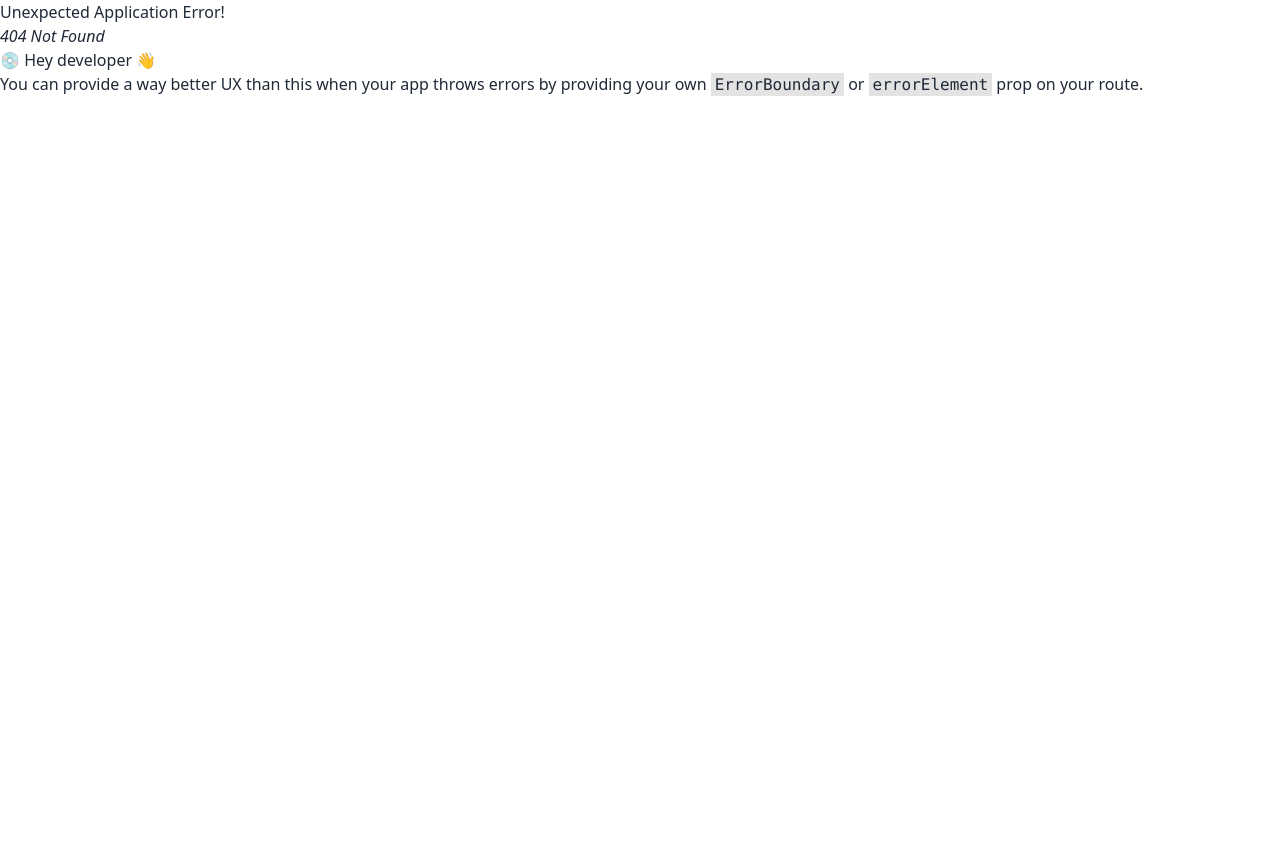
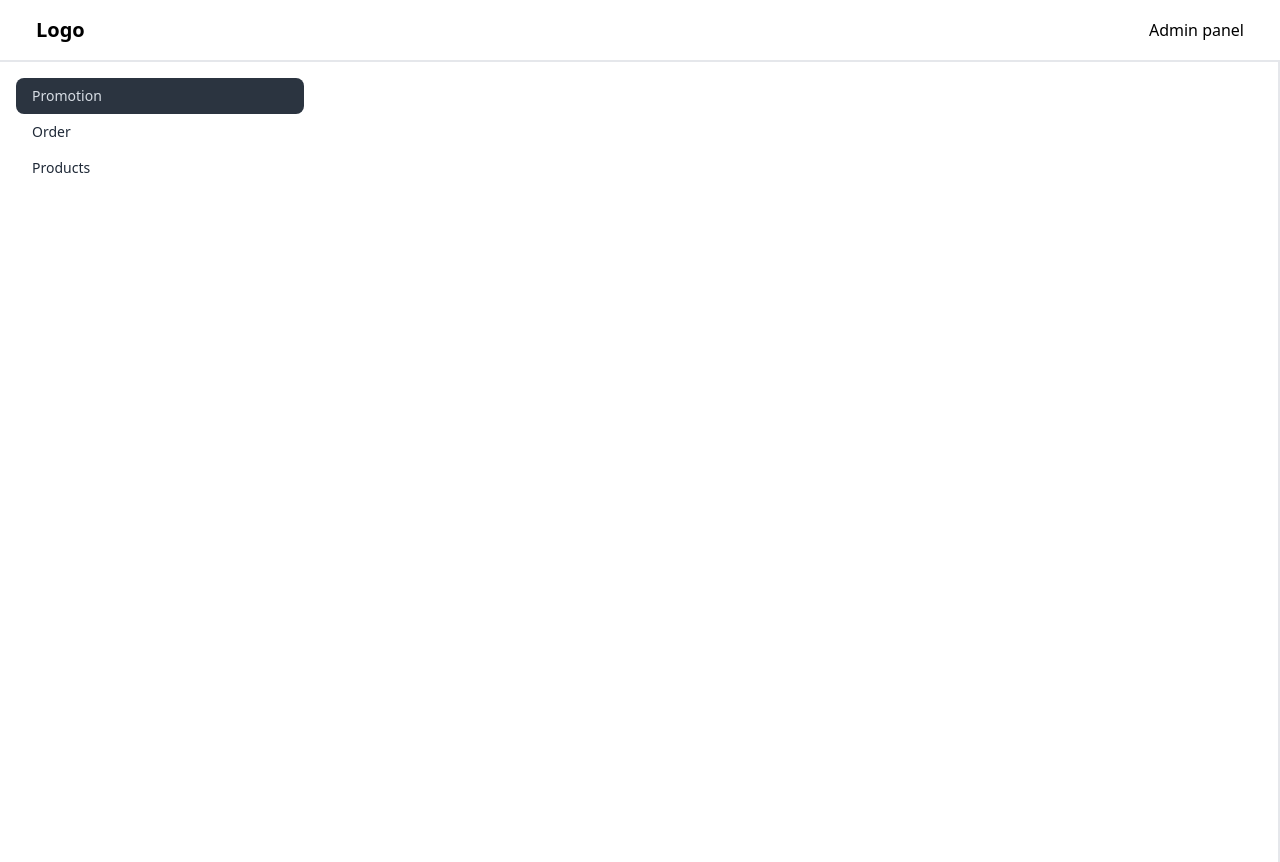
Before and after one commit to TouhedurRahman/zaynax-task-client, a React (Vite) app: page /admindashboard in a window 1280 px wide. Before the commit this address had no page. Before the commit the page ends 800 px from the top, so only its background shows below. Built offline with nearby package versions, Linux system fonts and the light colour scheme.

Commit message:
admin dashboard layout added

```diff
--- /dev/null
+++ b/src/Layout/AdminDashboard.jsx
@@ -0,0 +1,46 @@
+import { NavLink, Outlet } from "react-router-dom";
+import AdminNavbar from "../Pages/Shared/AdminNavbar/AdminNavbar";
+import { useState } from "react";
+
+const AdminDashboard = () => {
+    const [showPromoButtons, setShowPromoButtons] = useState(false);
+
+    const handlePromotionClick = () => {
+        setShowPromoButtons(!showPromoButtons);
+    };
+
+    return (
+        <div>
+            <AdminNavbar />
+            <div className="drawer lg:drawer-open border-e-2">
+                <input id="my-drawer-2" type="checkbox" className="drawer-toggle" />
+                <div className="drawer-content">
+                    {/* Page content here */}
+                    <Outlet />
+                    <label htmlFor="my-drawer-2" className="btn btn-primary drawer-button lg:hidden">Open drawer</label>
+                </div>
+                <div className="drawer-side">
+                    <label htmlFor="my-drawer-2" aria-label="close sidebar" className="drawer-overlay"></label>
+                    <ul className="menu p-4 w-80 min-h-full bg-[white] text-base-content">
+                        {/* Sidebar content here */}
+
+                        <li>
+                            <NavLink onClick={handlePromotionClick}>Promotion</NavLink>
+                            {
+                                showPromoButtons &&
+                                <>
+                                    <li><NavLink to="/">Order</NavLink></li>
+                                    <li><NavLink to="/">Products</NavLink></li>
+                                </>
+                            }
+                        </li>
+                        <li><NavLink to="/">Order</NavLink></li>
+                        <li><NavLink to="/">Products</NavLink></li>
+                    </ul>
+                </div>
+            </div>
+        </div>
+    );
+};
+
+export default AdminDashboard;
--- a/src/Layout/Main.jsx
+++ b/src/Layout/Main.jsx
@@ -3,11 +3,11 @@ import Navbar from "../Pages/Shared/Navbar/Navbar";
 
 const Main = () => {
     const location = useLocation();
-    const isLoginPage = location.pathname.includes('adminlogin');
+    const isAdminPages = location.pathname.includes('adminlogin') || location.pathname.includes('admindashboard');
     return (
         <div>
             {
-                isLoginPage || <Navbar />
+                isAdminPages || <Navbar />
             }
             <Outlet ></Outlet>
         </div>
--- a/src/Pages/Login/AdminLogin.jsx
+++ b/src/Pages/Login/AdminLogin.jsx
@@ -8,7 +8,7 @@ const AdminLoginPage = () => {
 
     const onSubmit = (data) => {
         if (data.userId === "admin" && data.password === "password") {
-            navigate("/");
+            navigate("/admindashboard");
         }
     };
 
@@ -16,7 +16,6 @@ const AdminLoginPage = () => {
         <div className="flex justify-center items-center h-screen flex-col">
             <h2 className="text-center text-2xl font-semibold mb-4">Admin Panel</h2>
             <form onSubmit={handleSubmit(onSubmit)} className="bg-gray-100 p-8 rounded-lg shadow-md mb-8">
-                {/* <h2 className="text-center text-2xl font-semibold mb-4">Admin Login</h2> */}
                 <div className="mb-4">
                     <label htmlFor="userId" className="block mb-1">User ID</label>
                     <input
--- /dev/null
+++ b/src/Pages/Shared/AdminNavbar/AdminNavbar.jsx
@@ -0,0 +1,21 @@
+import { FaCartPlus } from "react-icons/fa";
+import { Link } from 'react-router-dom';
+
+const AdminNavbar = () => {
+
+    return (
+        <nav className="bg-white p-4 flex justify-between items-center border-b-2">
+            <div className="flex items-center ml-5">
+                <div className="text-black font-bold text-xl">Logo</div>
+            </div>
+            <div className="flex items-center">
+                <Link to="/" className="flex justify-between items-center text-black mr-5">
+                    Admin panel
+                </Link>
+
+            </div>
+        </nav>
+    );
+};
+
+export default AdminNavbar;
```
Also changed, not shown: src/Routes/Routes.jsx (+10 -0 lines).
